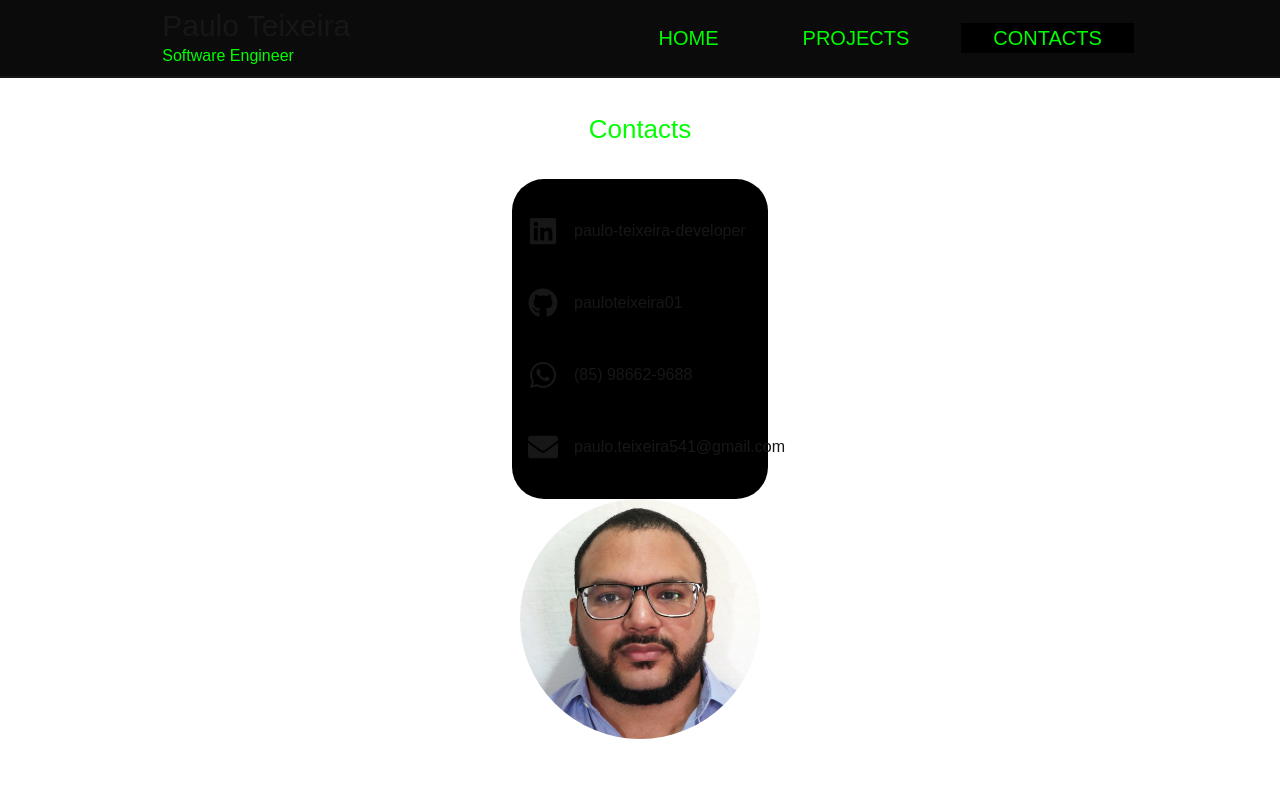
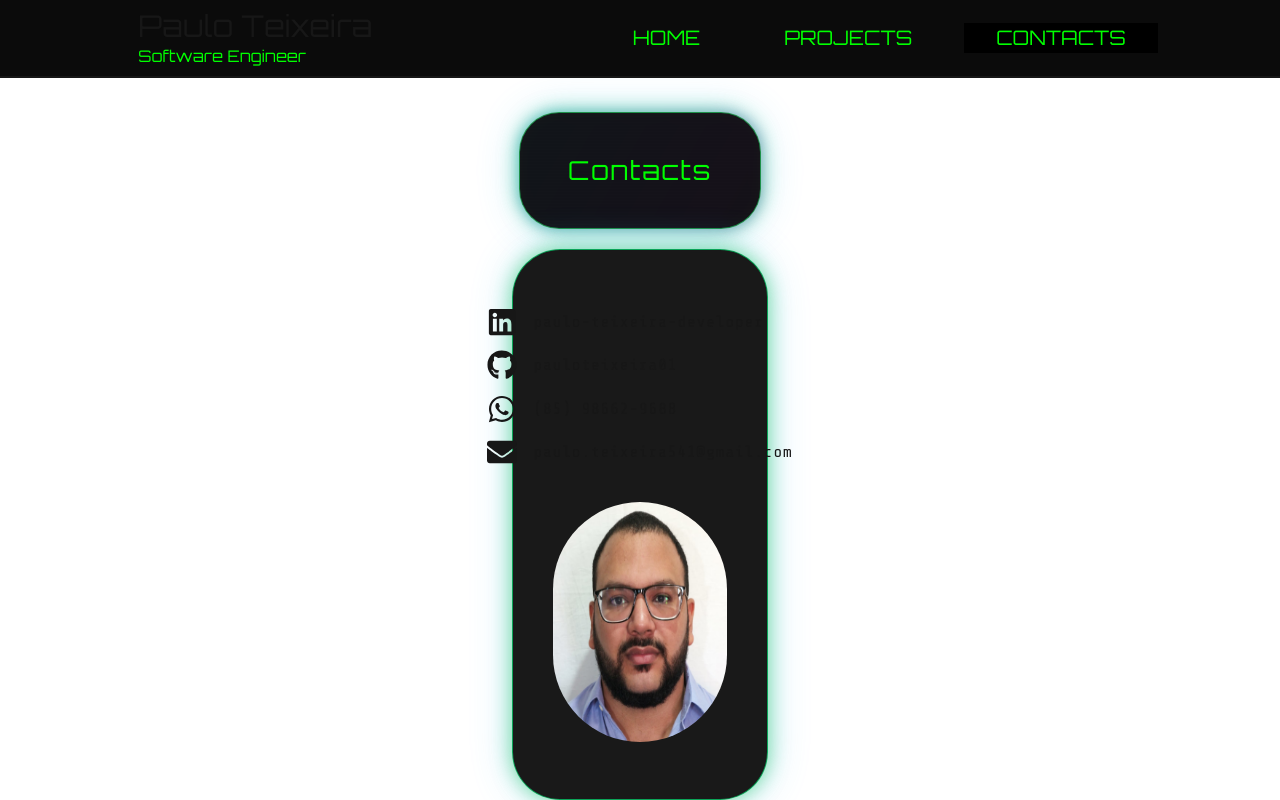
Before and after one commit to pauloteixeira01/website, a Next.js app: page /contact in a window 1280 px wide. Built offline with nearby package versions, Linux system fonts and the light colour scheme.

Commit message:
style: title

```diff
--- a/src/app/contact/page.tsx
+++ b/src/app/contact/page.tsx
@@ -8,9 +8,18 @@ import ItemContact from "../../components/ItemContact";
 
 export default function Contact() {
   return (
-    <div className='w-full h-lvh flex flex-col items-center pt-28'>
-      <h1 className='text-2xl text-[#00ff00] sm:text-[26px]'>Contacts</h1>
-      <div className='w-[90%] min-[601px]:w-[20%] h-[40vh] mt-8 flex flex-col items-center justify-around bg-black p-4 rounded-[2rem]'>
+    <div className='w-full h-lvh flex flex-col items-center pt-28 '>
+      <h1 className='contact-card text-2xl text-[#00ff00] sm:text-[26px]'>
+        Contacts
+      </h1>
+      <div
+        className='
+        w-[90%] min-[601px]:w-[20%] h-[80vh] mt-5 flex flex-col items-center justify-around
+        relative bg-black/90 px-4 py-4 border rounded-[2.5rem] border-green-400/70
+        shadow-[0_0_20px_rgba(34,197,94,0.6),0_0_40px_rgba(56,189,248,0.3)]
+        tracking-[0.06em] mx-auto max-w-3xl rounded-[3rem] px-10 py-10'
+      >
+        <div className='h-[20vh] flex flex-col justify-between'>
           <ItemContact
             IconFa={FaLinkedin}
             LinkContact='paulo-teixeira-developer'
@@ -31,7 +40,7 @@ export default function Contact() {
             LinkContact='paulo.teixeira541@gmail.com'
           />
         </div>
-
+        <div>
           <Image
             src='/img/profile.png'
             alt='profile_picture'
@@ -40,5 +49,7 @@ export default function Contact() {
             className='w-40 h-40 sm:w-60 sm:h-60 rounded-full'
           />
         </div>
+      </div>
+    </div>
   );
 }
--- a/src/app/globals.css
+++ b/src/app/globals.css
@@ -3,6 +3,7 @@
 :root {
   --background: #ffffff;
   --foreground: #171717;
+  --font-orbitron: "Orbitron", sans-serif;
 }
 
 @theme inline {
@@ -14,7 +15,7 @@
 
 @media (prefers-color-scheme: dark) {
   :root {
-    --background: #0a0a0a;
+    /* --background: #0a0a0a; */
     --foreground: #ededed;
   }
 }
@@ -23,6 +24,14 @@ body {
   background: var(--background);
   color: var(--foreground);
   font-family: Arial, Helvetica, sans-serif;
+}
+
+.font-orbitron {
+  font-family: var(--font-orbitron);
+}
+
+.font-sharetech {
+  font-family: var(--font-sharetech);
 }
 
 /* Estilo customizado pro scrollbar */
@@ -40,3 +49,60 @@ html,
 body {
   overscroll-behavior: contain;
 }
+
+.contact-card {
+  position: relative;
+  background: rgba(0, 0, 0, 0.9);
+  border-radius: 2.5rem;
+  padding: 2.5rem 3rem;
+
+  /* borda neon */
+  border: 1px solid rgba(34, 197, 94, 0.7);
+  box-shadow: 0 0 20px rgba(34, 197, 94, 0.6), 0 0 40px rgba(56, 189, 248, 0.3);
+
+  /* texto mais “terminal” */
+  /* font-family: var(--font-sharetech, var(--font-orbitron, system-ui)); */
+  letter-spacing: 0.06em;
+}
+
+/* gradiente animado na borda (efeito painel high-tech) */
+.contact-card::before {
+  content: "";
+  position: absolute;
+  inset: -2px;
+  border-radius: inherit;
+  background: linear-gradient(120deg, #22c55e, #38bdf8, #a855f7, #22c55e);
+  z-index: -1;
+  opacity: 0.5;
+  filter: blur(6px);
+  background-size: 300% 300%;
+  animation: contact-border-glow 8s linear infinite;
+}
+
+/* linhas de scan / CRT */
+.contact-card::after {
+  content: "";
+  position: absolute;
+  inset: 0;
+  border-radius: inherit;
+  pointer-events: none;
+  background-image: linear-gradient(
+    rgba(255, 255, 255, 0.06) 1px,
+    transparent 1px
+  );
+  background-size: 100% 3px;
+  mix-blend-mode: soft-light;
+  opacity: 0.35;
+}
+
+@keyframes contact-border-glow {
+  0% {
+    background-position: 0% 50%;
+  }
+  50% {
+    background-position: 100% 50%;
+  }
+  100% {
+    background-position: 0% 50%;
+  }
+}
--- a/src/app/home/page.tsx
+++ b/src/app/home/page.tsx
@@ -4,11 +4,19 @@ import Image from "next/image";
 
 export default function Home() {
   return (
-    <div className='flex h-lvh flex-col items-center overflow-hidden px-4 gap-20'>
+    <div className='flex h-lvh flex-col items-center overflow-hidden px-4 gap-20 w-full'>
       <div className='flex flex-col items-center gap-4 pt-28'>
-        <h1 className='text-2xl text-[#00ff00] sm:text-[26px]'>Hey!</h1>
+        <h1 className='contact-card text-2xl text-[#00ff00] sm:text-[26px]'>
+          Hey!
+        </h1>
 
-        <span className='text-white text-lg p-8 bg-black rounded-4xl sm:text-xl text-center'>
+        <span
+          className='font-sharetech text-white text-lg p-8 bg-black rounded-4xl sm:text-xl text-center
+          border sm:rounded-[2.5rem] border-green-400/70
+        shadow-[0_0_20px_rgba(34,197,94,0.6),0_0_40px_rgba(56,189,248,0.3)]
+        tracking-[0.06em] mx-auto max-w-3xl sm:rounded-[3rem] px-10 py-10
+        '
+        >
           Welcome to my website. Here you find posts talk about technology.
         </span>
       </div>
--- a/src/app/layout.tsx
+++ b/src/app/layout.tsx
@@ -1,21 +1,23 @@
 import type { Metadata } from "next";
-import { Geist, Geist_Mono } from "next/font/google";
+import { Orbitron, Share_Tech_Mono } from "next/font/google";
+
 import "./globals.css";
 import Header from "@/components/Header";
 
-const geistSans = Geist({
-  variable: "--font-geist-sans",
+const orbitron = Orbitron({
   subsets: ["latin"],
+  variable: "--font-orbitron",
 });
 
-const geistMono = Geist_Mono({
-  variable: "--font-geist-mono",
+const shareTechMono = Share_Tech_Mono({
   subsets: ["latin"],
+  weight: "400",
+  variable: "--font-sharetech",
 });
 
 export const metadata: Metadata = {
-  title: "Create Next App",
-  description: "Generated by create next app",
+  title: "Robotics and AI",
+  description: "Some topics about technology, hacker and robotics.",
 };
 
 export default function RootLayout({
@@ -24,10 +26,10 @@ export default function RootLayout({
   children: React.ReactNode;
 }>) {
   return (
-    <html lang='en'>
-      <body>
+    <html lang='en' className={shareTechMono.variable}>
+      <body className='font-orbitron'>
         <Header />
-        <main className='flex flex-col items-center justify-center '>
+        <main className='min-h-screen bg-[url("/img/bg.jpg")] bg-cover bg-center flex flex-col items-center justify-center '>
           {children}
         </main>
       </body>
--- a/src/app/project/page.tsx
+++ b/src/app/project/page.tsx
@@ -40,13 +40,22 @@ export default function Project() {
 
   return (
     <div className='w-full flex flex-col items-center justify-center pt-28'>
-      <h1 className='text-2xl text-[#00ff00] sm:text-[26px]'>Projects</h1>
-      <div className='flex justify-center items-center h-full p-5 max-[600px]:p-[5px]'>
+      <h1 className='contact-card text-2xl text-[#00ff00] sm:text-[26px]'>
+        Projects
+      </h1>
+      <div
+        className='flex justify-center items-center h-full p-5 max-[600px]:p-[5px]
+        w-full min-[601px]:w-[20%] h-[80vh] mt-5 flex flex-col items-center justify-around
+        relative bg-black/90 px-4 py-4 border sm:rounded-[2.5rem] border-green-400/70
+        shadow-[0_0_20px_rgba(34,197,94,0.6),0_0_40px_rgba(56,189,248,0.3)]
+        tracking-[0.06em] mx-auto max-w-3xl sm:rounded-[3rem] px-10 py-10
+      '
+      >
         <ul className='overflow-x-auto h-full scrollbar-thin scrollbar-thumb-gray-500 scrollbar-track-gray-200 rounded-lg'>
           {itemsApi.map((item) => (
             <li
               key={item.id}
-              className='flex flex-col text-start break-words m-[10px] mb-5 gap-[5px] rounded-[10px] p-[10px] shadow-md shadow-gray-400 border border-gray-400 max-[760px]:text-[13px]'
+              className='font-sharetech flex flex-col text-start break-words m-[10px] mb-5 gap-[5px] rounded-[10px] p-[10px] shadow-md shadow-gray-400 border border-gray-400 max-[760px]:text-[13px]'
             >
               <strong className='font-semibold text-lg'>
                 {item.name.toUpperCase()}
--- a/src/components/ItemContact/index.tsx
+++ b/src/components/ItemContact/index.tsx
@@ -22,12 +22,12 @@ export default function ItemContact({
         <Link
           href={href}
           target='_blank'
-          className='cursor-pointer no-underline hover:underline'
+          className='font-sharetech cursor-pointer no-underline hover:underline'
         >
           {LinkContact}
         </Link>
       ) : (
-        <p className=' text-start'>{LinkContact}</p>
+        <p className='font-sharetech text-start'>{LinkContact}</p>
       )}
     </div>
   );
```
Also changed, not shown: public/img/bg.jpg (added). Lines whose indentation alone changed are shown as unchanged.
